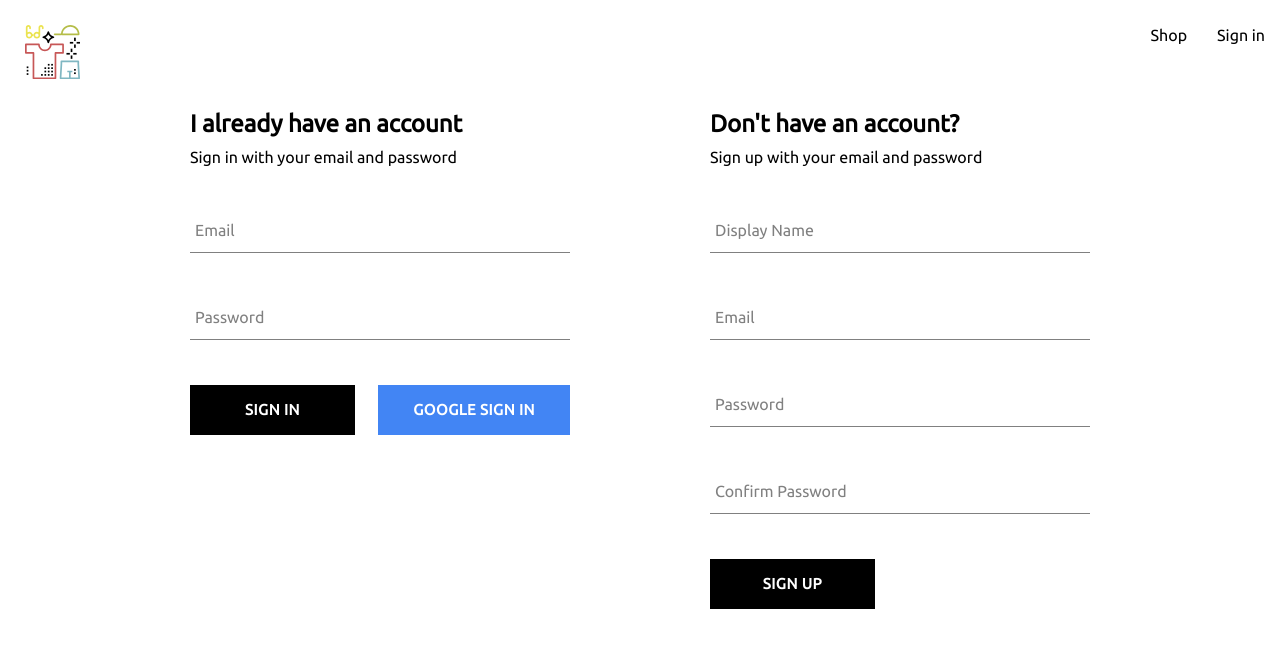
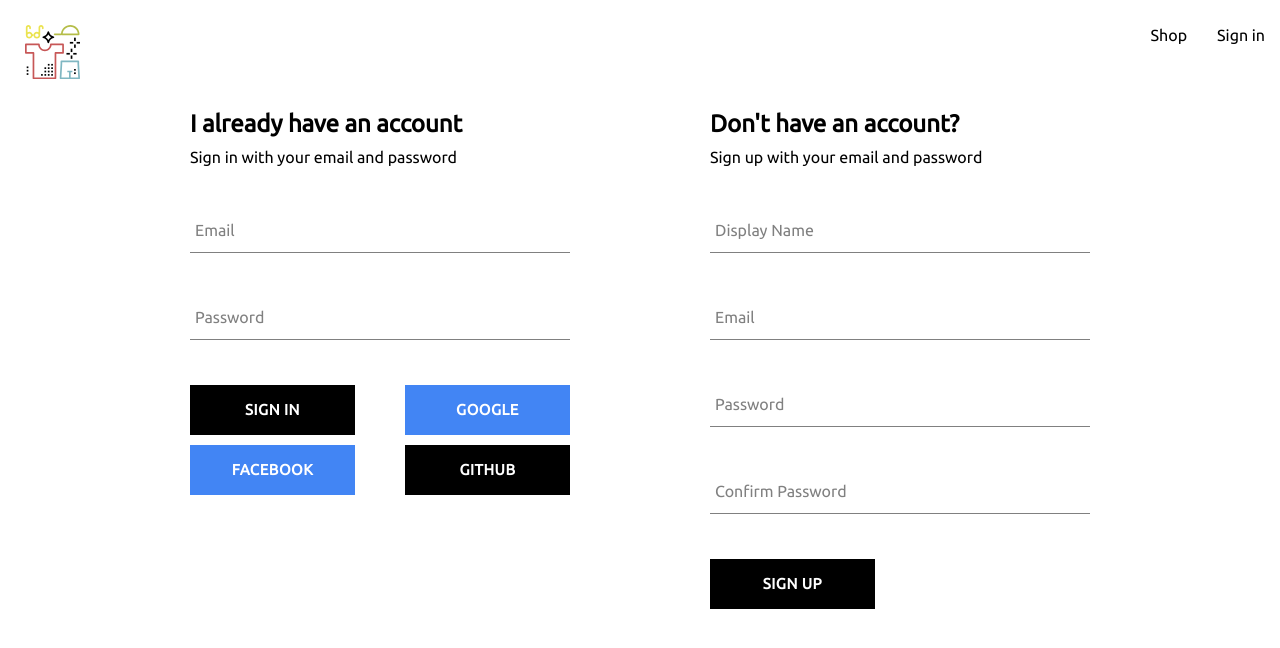
Before and after one commit to kp673/kush-clothing, a React (Create React App) app: page /authenticate in a window 1280 px wide. Shown: the top 648 px of the page. Built offline with nearby package versions, Linux system fonts and the light colour scheme; no server answers.

Commit message:
added facebook and github OAuth

```diff
--- a/src/components/sign-in/sign-in.component.jsx
+++ b/src/components/sign-in/sign-in.component.jsx
@@ -2,7 +2,9 @@ import { useContext, useState } from "react";
 import {
   createUserDocument,
   signIn,
-  signInWithGooglePopup
+  signInWithGooglePopup,
+  signInWithGithubPopup,
+  signInWithFacebookPopup
 } from "../../utils/firebase/firebase.utils";
 
 import { UserContext } from "../../contexts/user.context";
@@ -56,6 +58,19 @@ const SignIn = () => {
   const SignInWithGoogle = async () => {
     const {user} = await signInWithGooglePopup();
     await createUserDocument(user)
+    setCurrentUser(user)
+  }
+
+  const signInWithGithub = async () => {
+    const {user} = await signInWithGithubPopup();
+    await createUserDocument(user)
+    setCurrentUser(user)
+  }
+
+  const signInWithFacebook = async () => {
+    const { user } = await signInWithFacebookPopup();
+    await createUserDocument(user)
+    setCurrentUser(user)
   }
 
   return (
@@ -82,7 +97,20 @@ const SignIn = () => {
         <div className="buttons-container">
           <Button type="submit">Sign In</Button>
           <Button type="button" buttonType="google" onClick={SignInWithGoogle}>
-            Google Sign In
+            Google
+          </Button>
+        </div>
+        <div className="buttons-container">
+          <Button
+            type="button"
+            buttonType="google"
+            onClick={signInWithFacebook}>
+            Facebook
+          </Button>
+          <Button
+            type="button"
+            onClick={signInWithGithub}>
+            Github
           </Button>
         </div>
       </form>
--- a/src/components/sign-in/sign-in.styles.scss
+++ b/src/components/sign-in/sign-in.styles.scss
@@ -9,5 +9,6 @@
   .buttons-container{
     display: flex;
     justify-content: space-between;
+    margin-top: 10px;
   }
 }
--- a/src/utils/firebase/firebase.utils.js
+++ b/src/utils/firebase/firebase.utils.js
@@ -2,6 +2,8 @@
 import { initializeApp } from "firebase/app";
 import {
   GoogleAuthProvider,
+  GithubAuthProvider,
+  FacebookAuthProvider,
   createUserWithEmailAndPassword,
   getAuth,
   signInWithEmailAndPassword,
@@ -30,14 +32,23 @@ const firebaseConfig = {
 // Initialize Firebase
 const firebaseApp = initializeApp(firebaseConfig);
 
+const gitHubProvider = new GithubAuthProvider();
+const facebookProvider = new FacebookAuthProvider();
+
 const provider = new GoogleAuthProvider();
 provider.setCustomParameters({
   prompt: "select_account"
+});
+facebookProvider.setCustomParameters({
+  'display': 'popup'
 });
 
 export const auth = getAuth();
 export const signInWithGooglePopup = () => signInWithPopup(auth, provider);
 export const signInWithGoogleRedirect = () => signInWithRedirect(auth, provider)
+export const signInWithGithubPopup = () => signInWithPopup(auth, gitHubProvider);
+export const signInWithFacebookPopup = () => signInWithPopup(auth, facebookProvider)
+
 
 
 export const db = getFirestore()
```
Also changed, not shown: src/routes/sign-in/sign-in.component.jsx (deleted, +0 -32 lines).
